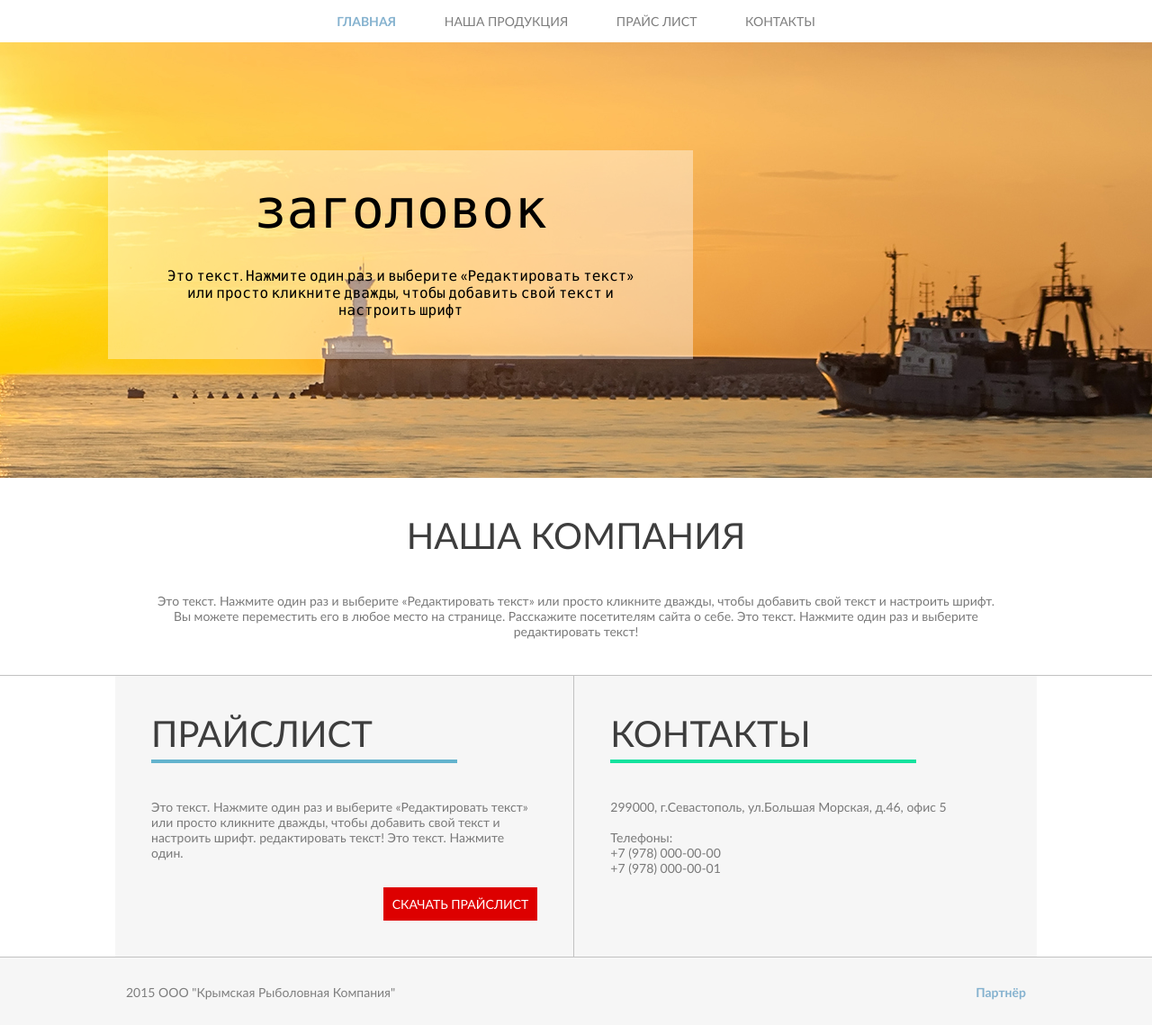
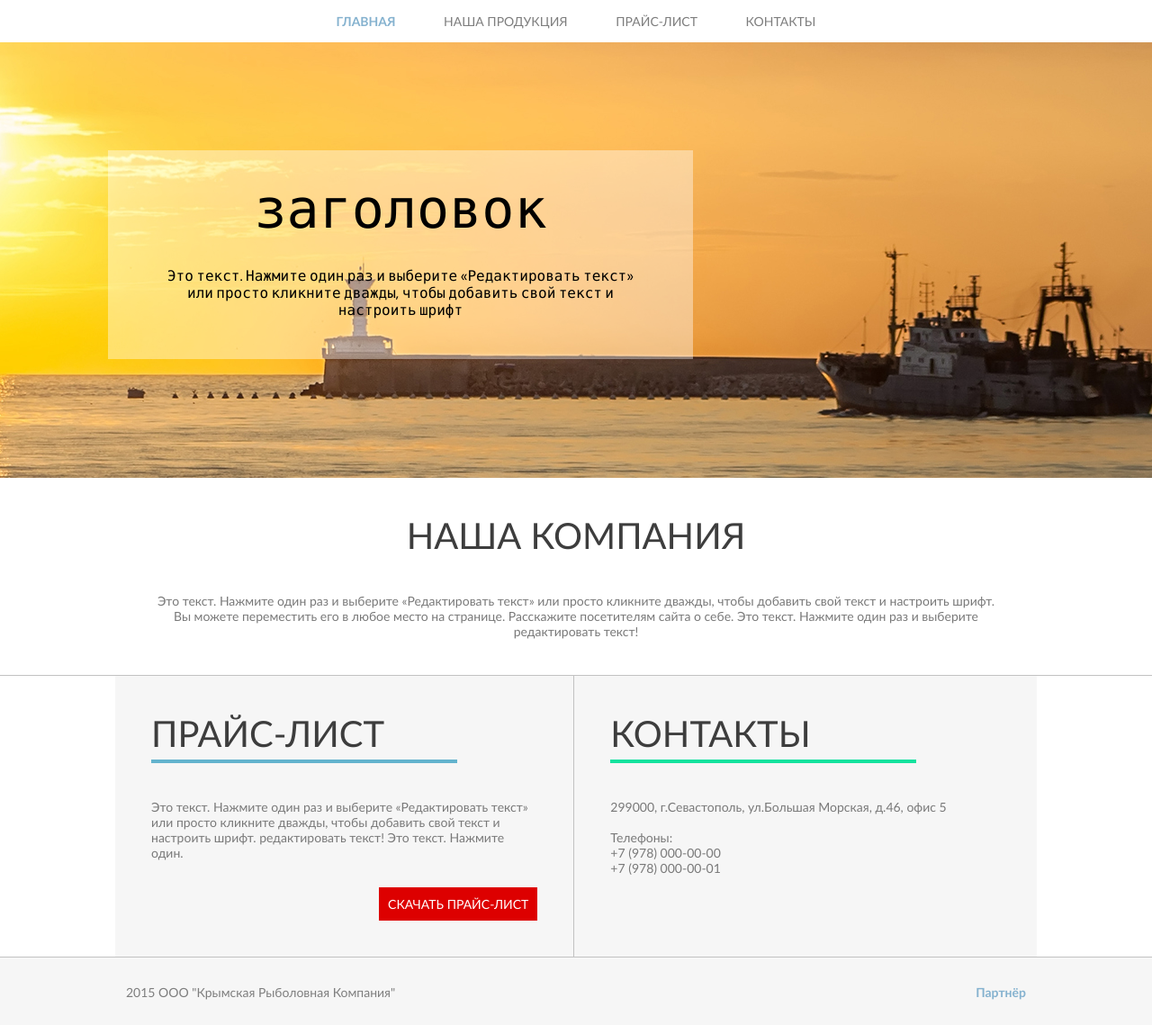
Before and after one commit to cemen7on/krimriba, a plain HTML site: page index.html in a window 1280 px wide. Shown: the whole page at 90% size. Drawn offline with Linux system fonts and the light colour scheme.

Commit message:
Texts were changed

```diff
--- a/index.html
+++ b/index.html
@@ -24,7 +24,7 @@
                 </li>
 
                 <li class="top-nav__item">
-                    <a href="index.html#pricelist" class="nav-link">Прайс лист</a>
+                    <a href="index.html#pricelist" class="nav-link">Прайс-лист</a>
                 </li>
 
                 <li class="top-nav__item">
@@ -70,7 +70,7 @@
                             <div class="contacts clearfix">
                                 <div class="contacts__column contacts__column_left">
                                     <div id="pricelist" class="description description-left pricelist">
-                                        <h1 class="description__title contacts__description blue">Прайслист</h1>
+                                        <h1 class="description__title contacts__description blue">Прайс-лист</h1>
 
                                         <p class="description__text">
                                             Это текст. Нажмите один раз и выберите «Редактировать текст» или просто кликните дважды,
@@ -79,7 +79,7 @@
 
                                         <div class="clearfix">
                                             <a href="javascript:void(0);" class="pricelist__download" target="_blank">
-                                                Скачать прайслист
+                                                Скачать прайс-лист
                                             </a>
                                         </div>
                                     </div>
```
Also changed, not shown: assortment.html (+1 -1 lines).
